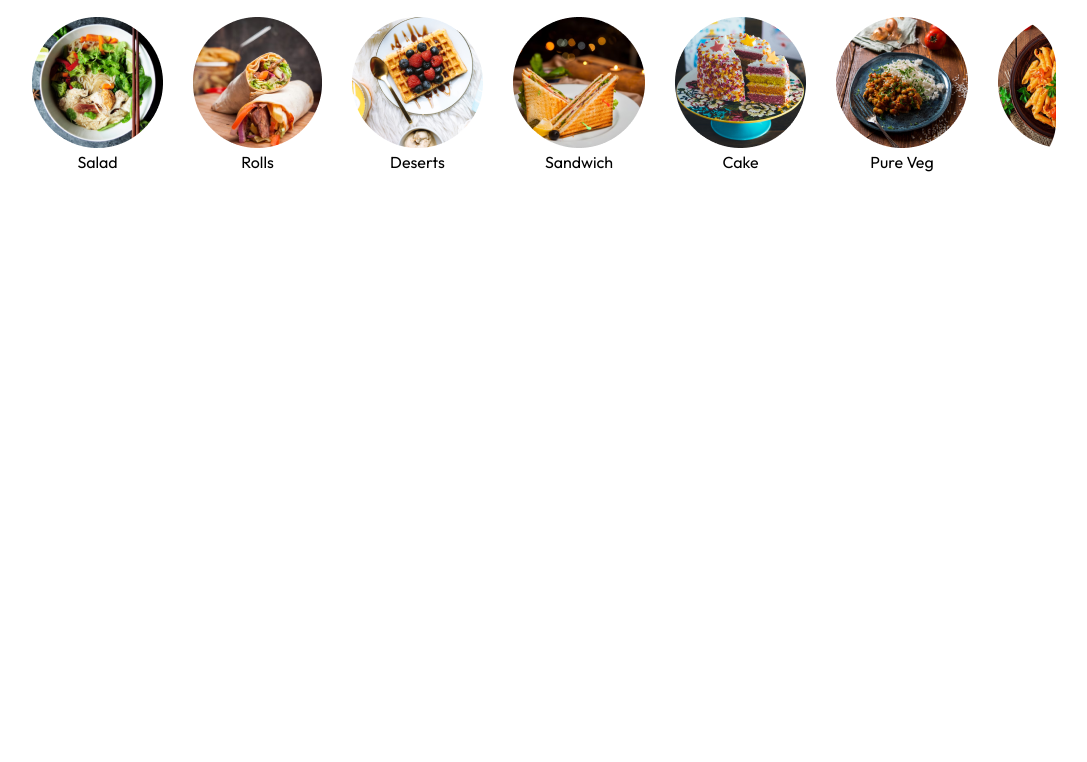
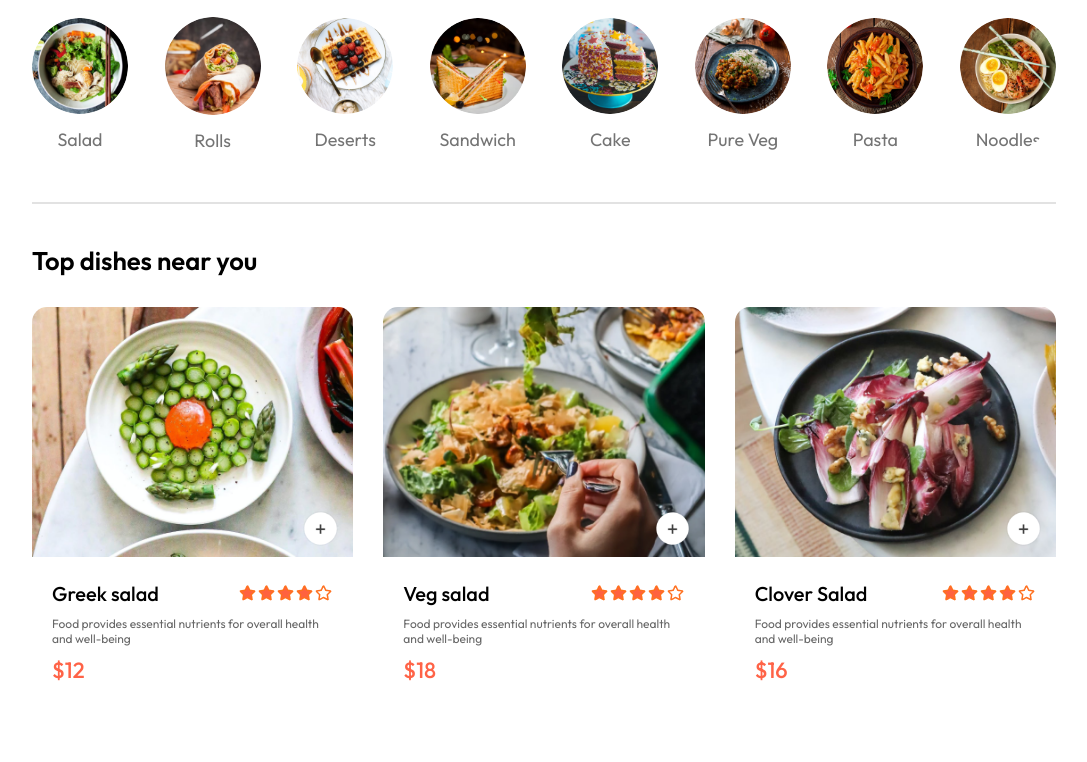
Before and after one commit to MavlonTurgunof/Delivery_Front, a React (Vite) app: page / in a window 1280 px wide. Shown: the part 720-1482 px from the top of the page, without its empty margins (96-1183 px from the left). Before the commit the page ends 912 px from the top, so only its background shows below. Built offline with nearby package versions, Linux system fonts and the light colour scheme.

Commit message:
Footer, Cart, menu

```diff
--- a/src/App.jsx
+++ b/src/App.jsx
@@ -4,6 +4,7 @@
 import PlaceOrder from "./pages/PlaceOrder/PlaceOrder";
 import Cart from "./pages/Cart/Cart";
 import { Route, Routes } from "react-router-dom";
+import Footer from "./components/Footer/Footer";
 
 function App() {
   return (
@@ -15,6 +16,7 @@
         <Route path="/order" element={<PlaceOrder />} />
         <Route />
       </Routes>
+      <Footer />
     </div>
   );
 }
--- a/src/components/ExploreMenu/Explore.css
+++ b/src/components/ExploreMenu/Explore.css
@@ -28,3 +28,30 @@
 .explore-menu-list::-webkit-scrollbar {
   display: none;
 }
+
+.explore-menu-list-item img {
+  width: 7.5vw;
+  min-width: 80px;
+  cursor: pointer;
+  border-radius: 50%;
+  transition: 0.2s;
+}
+
+.explore-menu-list-item p {
+  margin-top: 10px;
+  color: #747474;
+  font-size: max(1.4vw, 16px);
+  cursor: pointer;
+}
+
+.explore-menu hr {
+  margin: 10px 0px;
+  height: 2px;
+  background-color: #e2e2e2;
+  border: none;
+}
+
+.explore-menu-list-item .active {
+  border: 6px solid tomato;
+  padding: 3px;
+}
--- a/src/components/ExploreMenu/ExploreMenu.jsx
+++ b/src/components/ExploreMenu/ExploreMenu.jsx
@@ -2,7 +2,7 @@
 import { menu_list } from "../../assets/assets";
 import "./Explore.css";
 
-function ExploreMenu() {
+function ExploreMenu({ category, setCategory }) {
   return (
     <div className="explore-menu" id="explore-menu">
       <h1>Explore our menu</h1>
@@ -15,13 +15,26 @@
       <div className="explore-menu-list">
         {menu_list.map((item, index) => {
           return (
-            <div key={index} className="explore-menu-list-item">
-              <img src={item.menu_image} alt="" />
+            <div
+              onClick={() =>
+                setCategory((prev) =>
+                  prev === item.menu_name ? "All" : item.menu_name
+                )
+              }
+              key={index}
+              className="explore-menu-list-item"
+            >
+              <img
+                className={category === item.menu_name ? "active" : ""}
+                src={item.menu_image}
+                alt=""
+              />
               <p>{item.menu_name}</p>
             </div>
           );
         })}
       </div>
+      <hr />
     </div>
   );
 }
--- /dev/null
+++ b/src/components/FoodDisplay/FoodDisplay.css
@@ -0,0 +1,16 @@
+.food-display {
+  margin-top: 30px;
+}
+
+.food-display h2 {
+  font-size: max(2vw, 24px);
+  font-weight: 600;
+}
+
+.food-display-list {
+  display: grid;
+  grid-template-columns: repeat(auto-fill, minmax(240px, 1fr));
+  margin-top: 30px;
+  gap: 30px;
+  row-gap: 50px;
+}
--- /dev/null
+++ b/src/components/FoodDisplay/FoodDisplay.jsx
@@ -0,0 +1,31 @@
+import React, { useContext } from "react";
+import "./FoodDisplay.css";
+import { StoreContext } from "../../context/StoreContext";
+import FoodItem from "../FoodItem/FoodItem";
+
+const FoodDisplay = ({ category }) => {
+  const { food_list } = useContext(StoreContext);
+  return (
+    <div className="food-display" id="food-display">
+      <h2>Top dishes near you</h2>
+      <div className="food-display-list">
+        {food_list.map((item, index) => {
+          if (category === "All" || category === item.category) {
+            return (
+              <FoodItem
+                key={index}
+                id={item._id}
+                name={item.name}
+                price={item.price}
+                description={item.description}
+                image={item.image}
+              />
+            );
+          }
+        })}
+      </div>
+    </div>
+  );
+};
+
+export default FoodDisplay;
--- /dev/null
+++ b/src/components/FoodItem/FoodItem.css
@@ -0,0 +1,70 @@
+.food-item {
+  width: 100%;
+  margin: auto;
+  border-radius: 15px;
+  box-shadow: 0px, 0px, 10px #00000015;
+  transition: 0.3s;
+  animation: fadeIn 1s;
+}
+
+.food-item-image {
+  width: 100%;
+  border-radius: 15px 15px 0px 0px;
+}
+
+.food-item-info {
+  padding: 20px;
+}
+
+.food-item-name-rating {
+  display: flex;
+  justify-content: space-between;
+  align-items: center;
+  margin-bottom: 10px;
+}
+
+.food-item-name-rating p {
+  font-size: 20px;
+  font-weight: 500;
+}
+
+.food-item-desc {
+  color: #676767;
+  font-size: 12px;
+}
+
+.food-item-price {
+  color: tomato;
+  font-size: 22px;
+  font-weight: 500;
+  margin: 10px 0px;
+}
+
+.food-item-img-container {
+  position: relative;
+}
+
+.food-item-img-container .add {
+  width: 35px;
+  position: absolute;
+  bottom: 15px;
+  right: 15px;
+  cursor: pointer;
+  border-radius: 50%;
+}
+
+.food-item-counter {
+  position: absolute;
+  bottom: 15px;
+  right: 15px;
+  display: flex;
+  align-items: center;
+  gap: 10px;
+  padding: 6px;
+  border-radius: 50px;
+  background-color: white;
+}
+
+.food-item-counter img {
+  width: 30px;
+}
--- /dev/null
+++ b/src/components/FoodItem/FoodItem.jsx
@@ -0,0 +1,48 @@
+import React, { useContext } from "react";
+import "./FoodItem.css";
+import { assets } from "../../assets/assets";
+import { StoreContext } from "../../context/StoreContext";
+
+function FoodItem({ id, name, price, description, image }) {
+  const { cartItems, addToCart, removeFromCart } = useContext(StoreContext);
+
+  return (
+    <div className="food-item">
+      <div className="food-item-img-container">
+        <img className="food-item-image" src={image} alt="" />
+        {!cartItems[id] ? (
+          <img
+            className="add"
+            onClick={() => addToCart(id)}
+            src={assets.add_icon_white}
+            alt=""
+          />
+        ) : (
+          <div className="food-item-counter">
+            <img
+              onClick={() => removeFromCart(id)}
+              src={assets.remove_icon_red}
+              alt=""
+            />
+            <p>{itemCount}</p>
+            <img
+              onClick={() => addToCart(id)}
+              src={assets.add_icon_green}
+              alt=""
+            />
+          </div>
+        )}
+      </div>
+      <div className="food-item-info">
+        <div className="food-item-name-rating">
+          <p>{name}</p>
+          <img src={assets.rating_starts} alt="" />
+        </div>
+        <p className="food-item-desc">{description}</p>
+        <p className="food-item-price">${price}</p>
+      </div>
+    </div>
+  );
+}
+
+export default FoodItem;
--- /dev/null
+++ b/src/components/Footer/Footer.jsx
@@ -0,0 +1,25 @@
+import React from "react";
+import "./Footer.css";
+import { assets } from "../../assets/assets";
+
+function Footer() {
+  return (
+    <div className="footer" id="footer">
+      <div className="footer-content">
+        <div className="footer-content-left">
+          <img src={assets.logo} alt="" />
+          <p>
+            Lorem ipsum dolor sit amet, consectetur adipisicing elit. Cumque
+            necessitatibus placeat corporis debitis sint ex molestias ut,
+            voluptatem culpa similique cum ipsam repudiandae perspiciatis,
+            perferendis doloremque in omnis, inventore qui?
+          </p>
+        </div>
+        <div className="footer-content-center"></div>
+        <div className="footer-content-right"></div>
+      </div>
+    </div>
+  );
+}
+
+export default Footer;
--- /dev/null
+++ b/src/context/StoreContext.jsx
@@ -0,0 +1,36 @@
+import { createContext, useState } from "react";
+import { food_list } from "../assets/assets";
+
+export const StoreContext = createContext(null);
+
+const StoreContextProvider = (props) => {
+  const [cartItems, setCartItems] = useState({});
+
+  const addToCart = (itemId) => {
+    if (!cartItems[itemId]) {
+      setCartItems((prev) => ({ ...prev, [itemId]: 1 }));
+    } else {
+      setCartItems((prev) => ({ ...prev, [itemId]: prev[itemId] + 1 }));
+    }
+  };
+
+  const removeFromCart = (itemId) => {
+    setCartItems((prev) => ({ ...prev, [itemId]: prev[itemId] - 1 }));
+  };
+
+  const contextValue = {
+    food_list,
+    cartItems,
+    setCartItems,
+    addToCart,
+    removeFromCart,
+  };
+
+  return (
+    <StoreContext.Provider value={contextValue}>
+      {props.children}
+    </StoreContext.Provider>
+  );
+};
+
+export default StoreContextProvider;
--- a/src/main.jsx
+++ b/src/main.jsx
@@ -3,9 +3,12 @@
 import App from "./App.jsx";
 import "./index.css";
 import { BrowserRouter } from "react-router-dom";
+import StoreContextProvider from "./context/StoreContext.jsx";
 
 ReactDOM.createRoot(document.getElementById("root")).render(
   <BrowserRouter>
-    <App />
+    <StoreContextProvider>
+      <App />
+    </StoreContextProvider>
   </BrowserRouter>
 );
--- a/src/pages/Home/Home.jsx
+++ b/src/pages/Home/Home.jsx
@@ -1,13 +1,17 @@
-import React from "react";
+import React, { useState } from "react";
 import "./Home.css";
 import Header from "../../components/Header/Header";
 import ExploreMenu from "../../components/ExploreMenu/ExploreMenu";
+import FoodDisplay from "../../components/FoodDisplay/FoodDisplay";
 
 function Home() {
+  const [category, setCategory] = useState("All");
+
   return (
     <div>
       <Header />
-      <ExploreMenu />
+      <ExploreMenu category={category} setCategory={setCategory} />
+      <FoodDisplay category={category} />
     </div>
   );
 }
```
Also changed, not shown: src/components/Footer/Footer.css (added).
